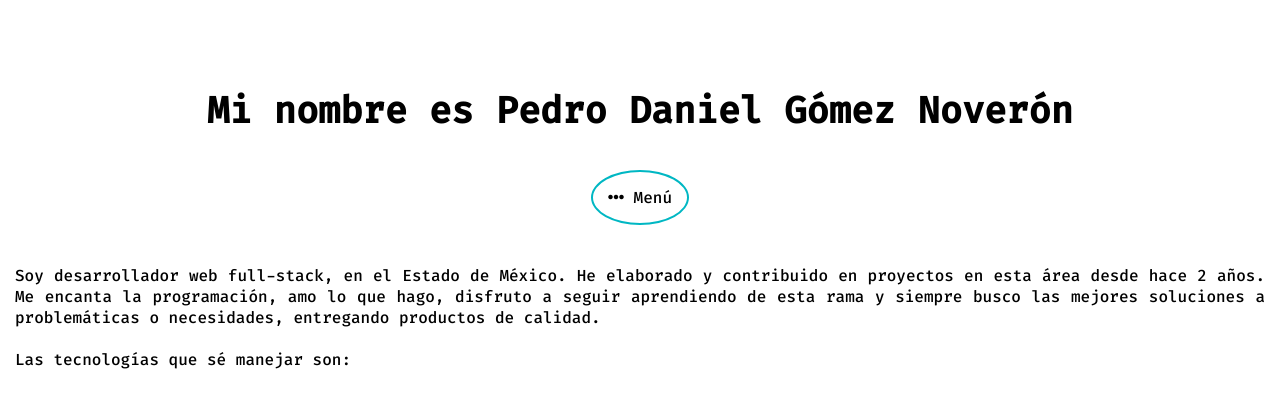
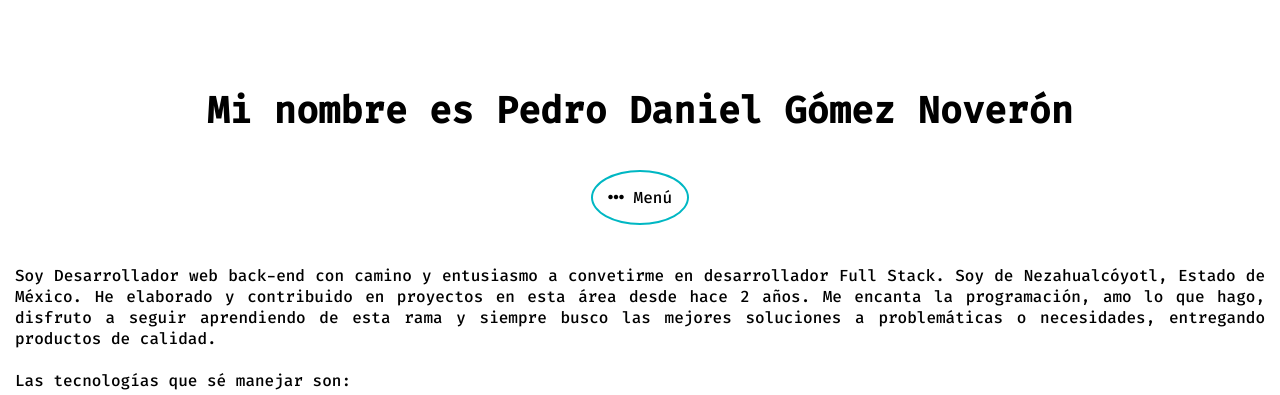
Before and after one commit to DanielNoveron/Daniel-Noveron-Pagina-Web, a plain HTML site: page index.html in a window 1280 px wide. Shown: the part 1028-1423 px from the top of the page. Drawn offline with nearby package versions, Linux system fonts and the light colour scheme.

Commit message:
Update index.html

```diff
--- a/index.html
+++ b/index.html
@@ -84,7 +84,8 @@
 
     <div class="presentacion">
         <p>
-            Soy desarrollador web full-stack, en el Estado de México. He
+            Soy Desarrollador web back-end con camino y entusiasmo a convetirme en desarrollador Full Stack.
+            Soy de Nezahualcóyotl, Estado de México. He
             elaborado y contribuido en proyectos en esta área desde hace 2 años. Me
             encanta la programación, amo lo que hago, disfruto a seguir
             aprendiendo de esta rama y siempre busco las mejores soluciones a
```
